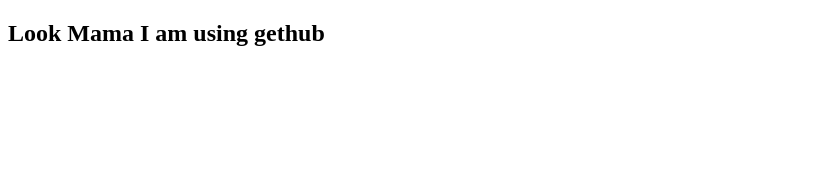
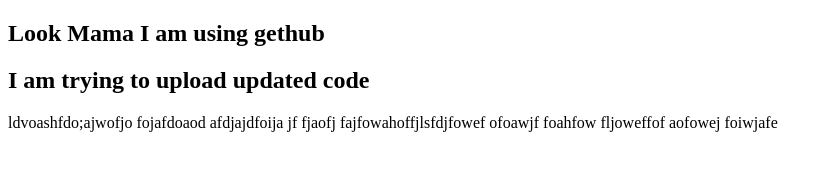
Before and after one commit to maamg/my_first_website, a plain HTML site: page index.html in a window 1280 px wide. Shown: the whole page, without its empty margins (0-833 px from the left). Drawn offline with Linux system fonts and the light colour scheme.

Commit message:
some extra text adding

```diff
--- a/index.html
+++ b/index.html
@@ -7,5 +7,7 @@
 </head>
 <body>
     <h2>Look Mama I am using gethub </h2>
+    <h2>I am trying to upload updated code </h2>
+    <p>ldvoashfdo;ajwofjo fojafdoaod afdjajdfoija jf fjaofj fajfowahoffjlsfdjfowef ofoawjf foahfow fljoweffof aofowej foiwjafe</p>
 </body>
 </html>
```
